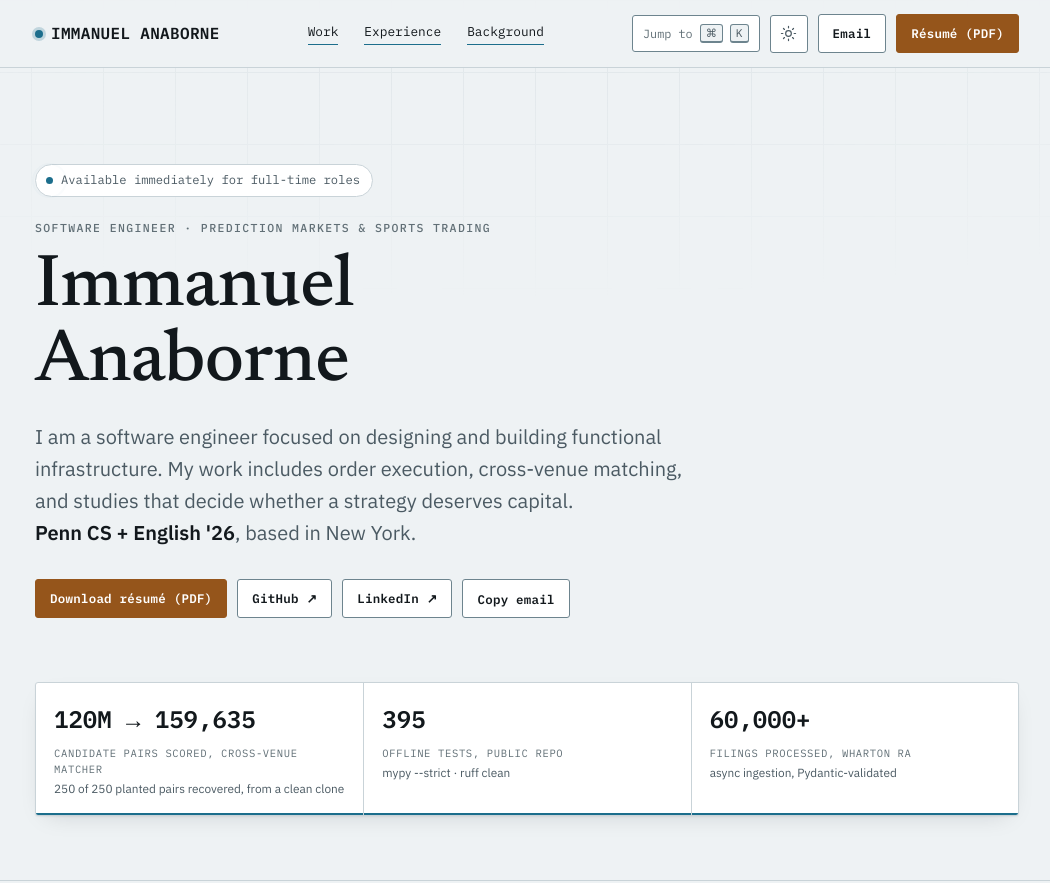
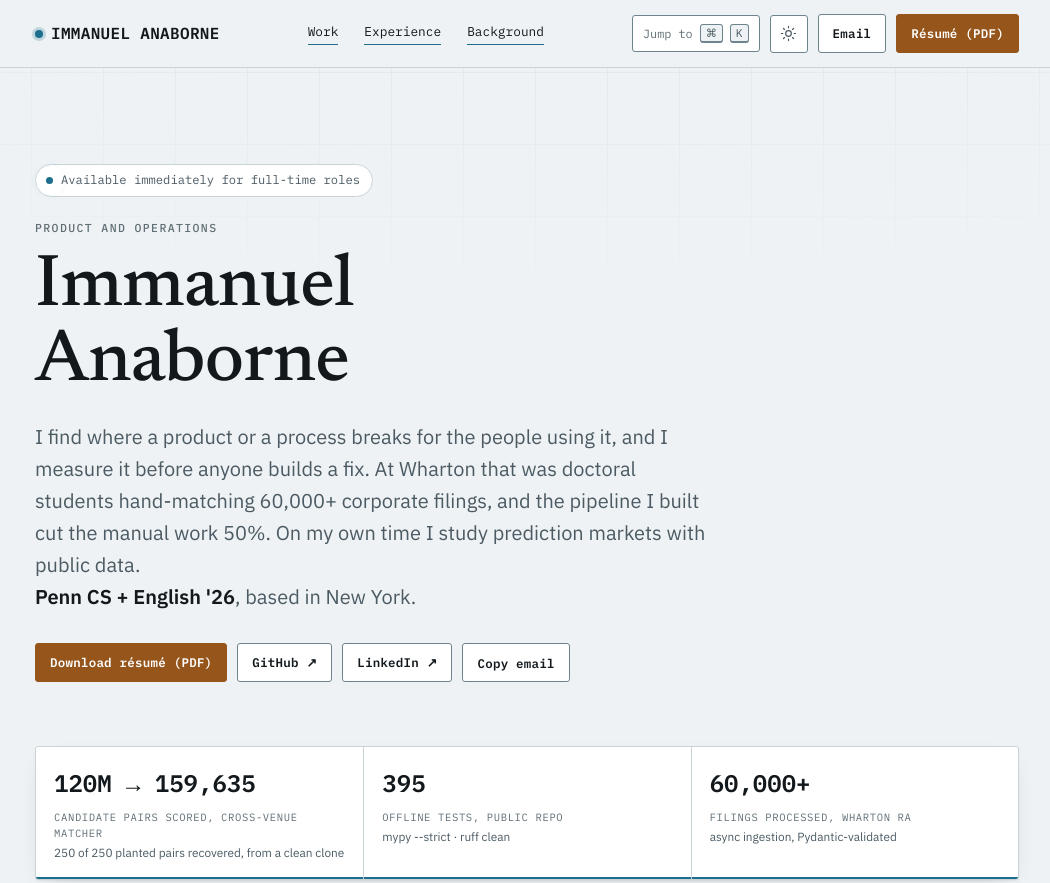
Before and after one commit to anaborne/anaborne.github.io, a plain HTML site: page index.html in a window 1280 px wide. Shown: the top 883 px of the page, without its empty margins (113-1163 px from the left). Drawn offline with Linux system fonts and the light colour scheme.

Commit message:
Hero and meta: product and operations, Wharton first

```diff
--- a/index.html
+++ b/index.html
@@ -3,19 +3,19 @@
 <head>
 <meta charset="UTF-8">
 <meta name="viewport" content="width=device-width, initial-scale=1.0">
-<title>Immanuel Anaborne · Software Engineer</title>
-<meta name="description" content="Software engineer building latency-sensitive trading infrastructure for prediction markets. Penn CS+English '26, based in New York.">
+<title>Immanuel Anaborne · Product and Operations</title>
+<meta name="description" content="Finds where products and processes break for the people using them, and measures it before anyone builds a fix. Penn CS + English, December 2026. New York, available immediately.">
 <meta name="google-site-verification" content="6TrEfixDXS9pkcmnFZYlicMlR94AlLERTAqQiomKwWE">
 <meta name="color-scheme" content="light dark">
 <link rel="canonical" href="https://anaborne.github.io/">
 <meta property="og:type" content="profile">
-<meta property="og:title" content="Immanuel Anaborne · Software Engineer">
-<meta property="og:description" content="Trading infrastructure and pre-registered market studies for Kalshi and Polymarket. Penn CS + English, December 2026. New York, available immediately.">
+<meta property="og:title" content="Immanuel Anaborne · Product and Operations">
+<meta property="og:description" content="Finds where products and processes break for the people using them, and measures it before anyone builds a fix. Penn CS + English, December 2026. New York, available immediately.">
 <meta property="og:url" content="https://anaborne.github.io/">
 <meta property="og:site_name" content="Immanuel Anaborne">
 <meta name="twitter:card" content="summary">
-<meta name="twitter:title" content="Immanuel Anaborne · Software Engineer">
-<meta name="twitter:description" content="Trading infrastructure and pre-registered market studies for Kalshi and Polymarket. Penn CS + English, December 2026. New York, available immediately.">
+<meta name="twitter:title" content="Immanuel Anaborne · Product and Operations">
+<meta name="twitter:description" content="Finds where products and processes break for the people using them, and measures it before anyone builds a fix. Penn CS + English, December 2026. New York, available immediately.">
 <script type="application/ld+json">
 {"@context":"https://schema.org","@type":"Person","name":"Immanuel Anaborne","url":"https://anaborne.github.io/","email":"mailto:immanuel.anaborne@gmail.com","jobTitle":"Software Engineer","address":{"@type":"PostalAddress","addressLocality":"New York","addressRegion":"NY","addressCountry":"US"},"alumniOf":{"@type":"CollegeOrUniversity","name":"University of Pennsylvania"},"sameAs":["https://github.com/anaborne","https://www.linkedin.com/in/anaborne"]}
 </script>
@@ -839,9 +839,9 @@
   <section class="hero">
     <div class="wrap">
       <div class="status-line"><span class="pulse"></span>Available immediately for full-time roles</div>
-      <p class="eyebrow" style="margin-bottom:14px;">Software Engineer · Prediction Markets &amp; Sports Trading</p>
+      <p class="eyebrow" style="margin-bottom:14px;">Product and Operations</p>
       <h1 class="name font-display">Immanuel<br>Anaborne</h1>
-      <p class="hero-sub">I am a software engineer focused on designing and building functional infrastructure. My work includes order execution, cross-venue matching, and studies that decide whether a strategy deserves capital.<br><b>Penn CS + English '26</b>, based in New York.</p>
+      <p class="hero-sub">I find where a product or a process breaks for the people using it, and I measure it before anyone builds a fix. At Wharton that was doctoral students hand-matching 60,000+ corporate filings, and the pipeline I built cut the manual work 50%. On my own time I study prediction markets with public data.<br><b>Penn CS + English '26</b>, based in New York.</p>
       <div class="hero-actions">
         <a class="btn primary" href="resume.pdf" target="_blank" rel="noopener">Download résumé (PDF)</a>
         <a class="btn" href="https://github.com/anaborne" target="_blank" rel="noopener">GitHub ↗</a>
```
